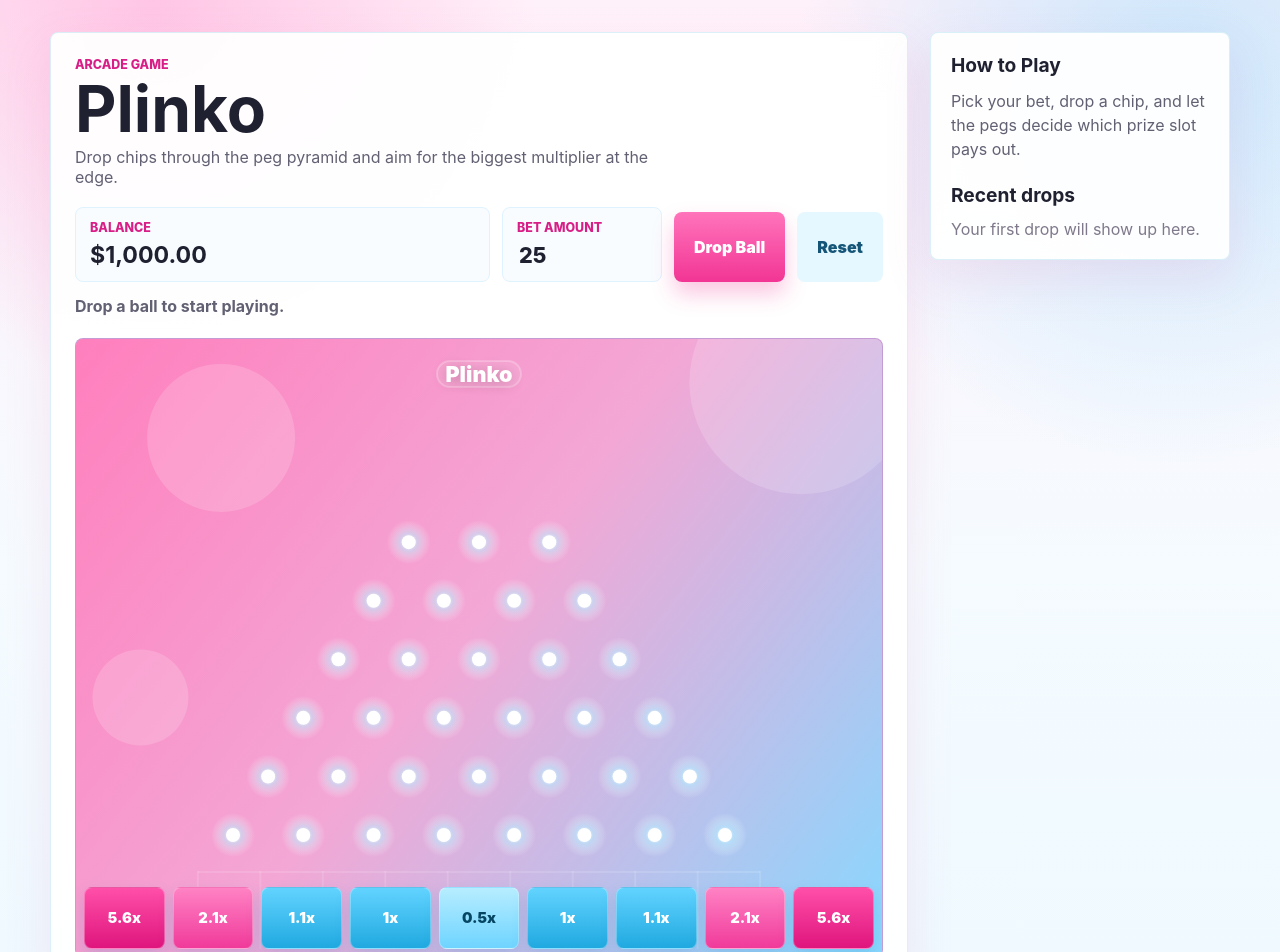
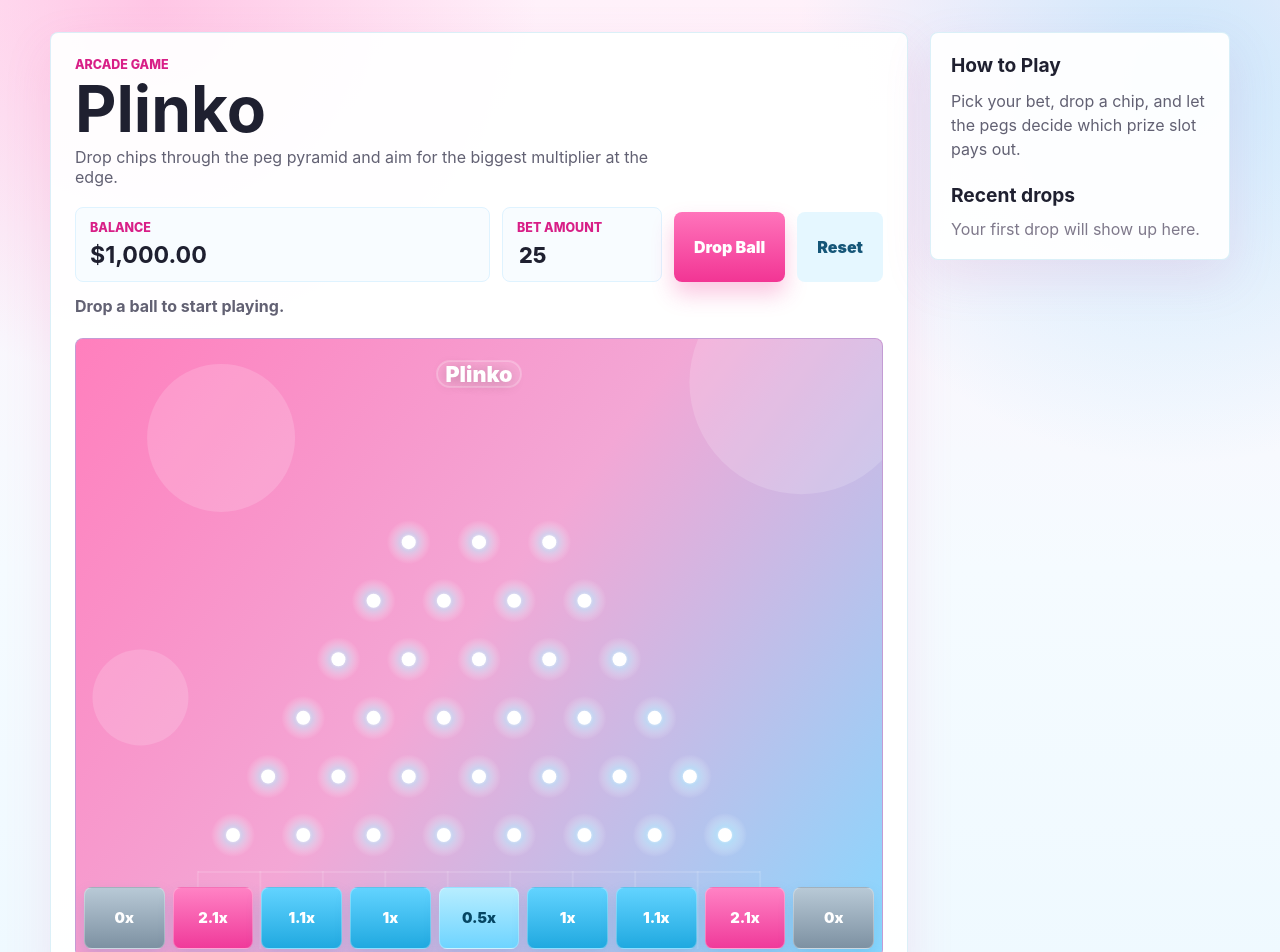
Before and after one commit to Woojoo-space/Plinko, a React (Vite) app: page / in a window 1280 px wide. Shown: the top 952 px of the page. Built offline with nearby package versions, Linux system fonts and the light colour scheme.

Commit message:
Set edge Plinko slots to zero

```diff
--- a/src/App.css
+++ b/src/App.css
@@ -195,7 +195,8 @@ button:disabled {
 
 .slot:nth-child(1),
 .slot:nth-child(9) {
-  background: linear-gradient(180deg, #ff4fa9, #df157d);
+  background: linear-gradient(180deg, #b8c9d6, #7d91a2);
+  color: #ffffff;
 }
 
 .slot:nth-child(2),
--- a/src/App.jsx
+++ b/src/App.jsx
@@ -6,7 +6,7 @@ const SLOT_COUNT = ROWS + 1;
 const HIDDEN_TOP_ROWS = 2;
 const STARTING_BALANCE = 1000;
 const INITIAL_BET = 25;
-const MULTIPLIERS = [5.6, 2.1, 1.1, 1, 0.5, 1, 1.1, 2.1, 5.6];
+const MULTIPLIERS = [0, 2.1, 1.1, 1, 0.5, 1, 1.1, 2.1, 0];
 const BALL_RADIUS = 10;
 const PEG_RADIUS = 7;
 const GRAVITY = 0.34;
```
